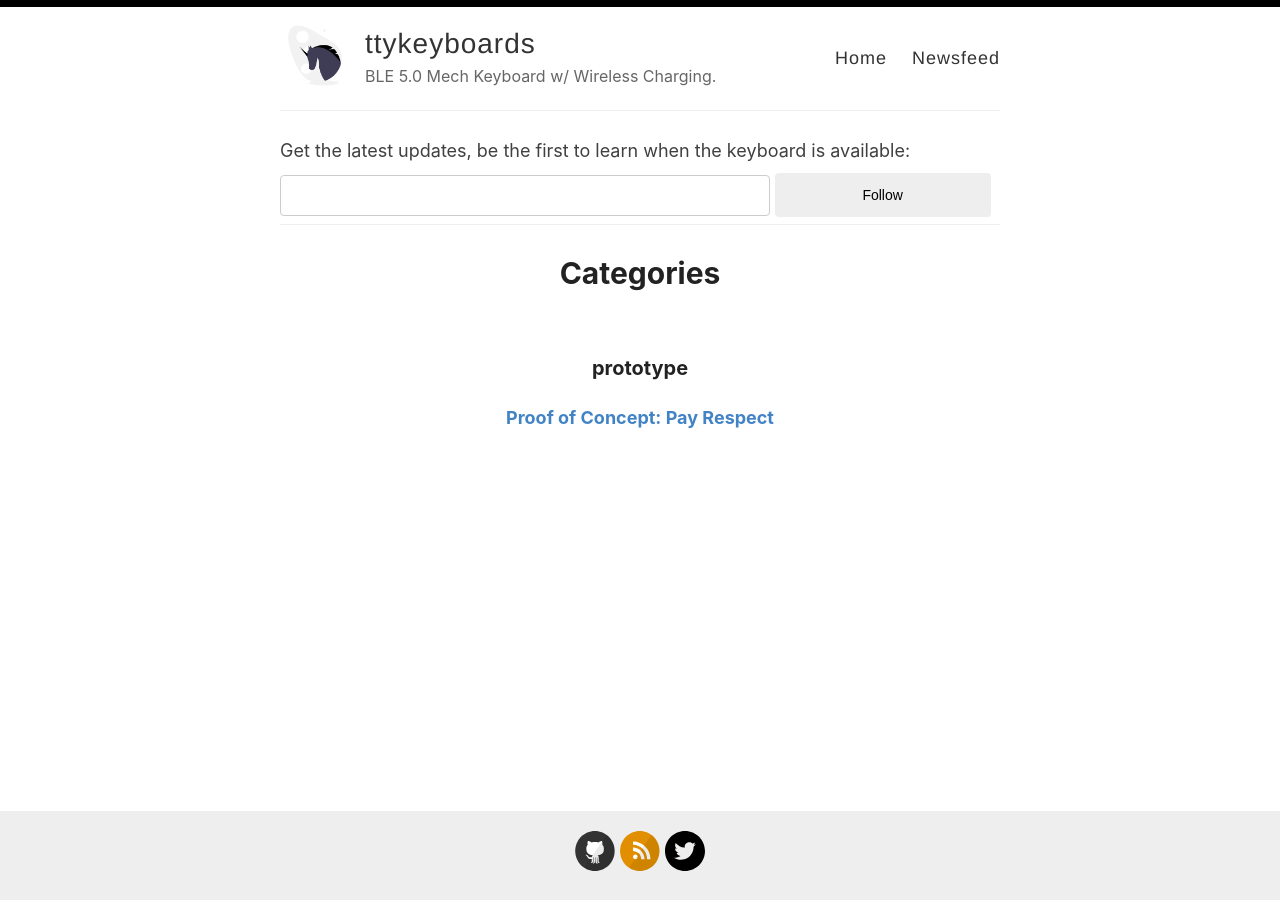
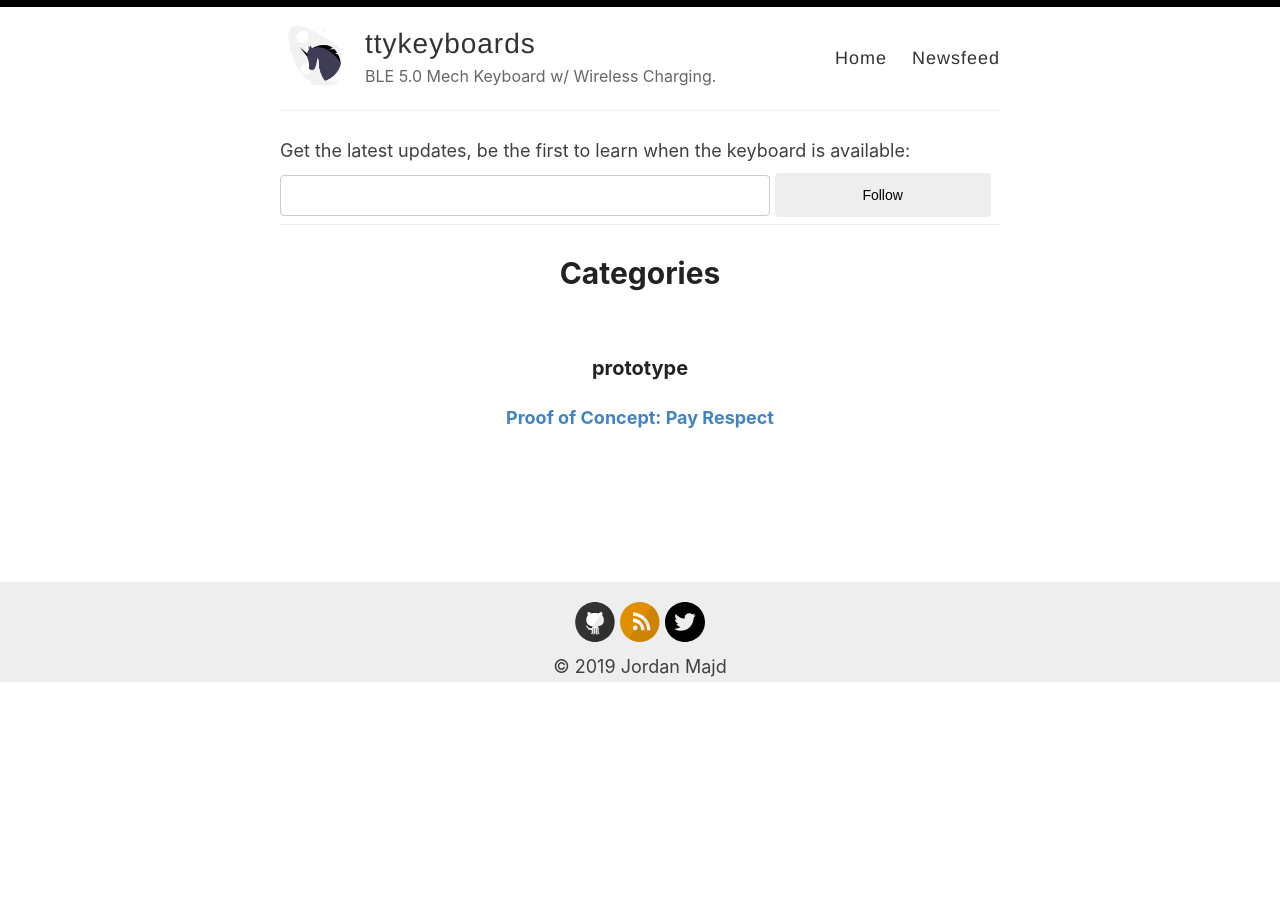
Before and after one commit to JordanMajd/ttykeyboards.com, a Jekyll site: the page built from _pages/categories.md, in a window 1280 px wide. Built offline with Jekyll 4.4.1, drawn with Linux system fonts in a browser that asks for light colours.

Commit message:
Footer copyright and formatting

```diff
--- a/_layouts/default.html
+++ b/_layouts/default.html
@@ -39,14 +39,10 @@
           {{ content }}
         </div>
       </div>
-
-      <div class="wrapper-footer">
-        <div class="container">
-          <footer class="footer">
-            {% include svg-icons.html %}
-          </footer>
-        </div>
-      </div>
+      <footer class="footer">
+        {% include svg-icons.html %}
+        <p>&copy; 2019 Jordan Majd</p>
+      </footer>
     </div>
   </body>
 </html>
--- a/assets/style.scss
+++ b/assets/style.scss
@@ -449,27 +449,14 @@ nav {
   padding-bottom: 134px;
 }
 
-.wrapper-footer {
-  position: absolute;
-  bottom: 0;
-  width: 100%;
-  height: 89px;
-  background-color: $lightGray;
-}
 
 footer {
-  padding: 20px 0;
+  padding-top: 20px;
   text-align: center;
-}
-
-body:after {
-    background: linear-gradient(to right, #ffffff   0, #2196F3   33%, #E91E63   66%, #000 100%);
-    width: 100%;
-    height: 5px;
-    top: 0;
-    position: absolute;
-    left: 0;
-    content: '';
+  background-color: $lightGray;
+  P {
+    margin: 0 0;
+  }
 }
 
 #bar {
```
